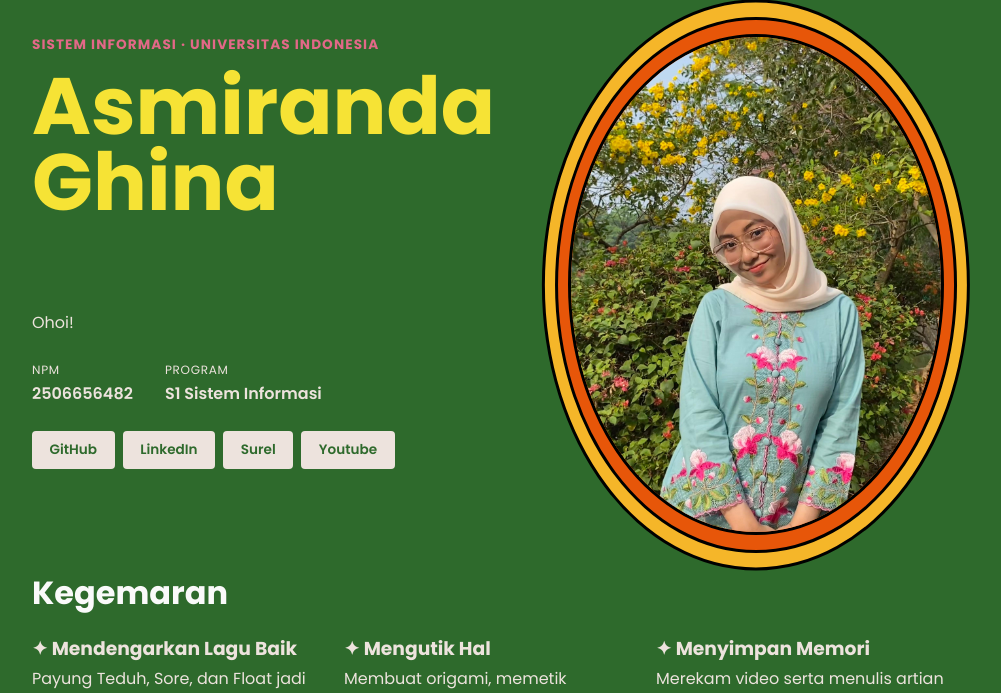
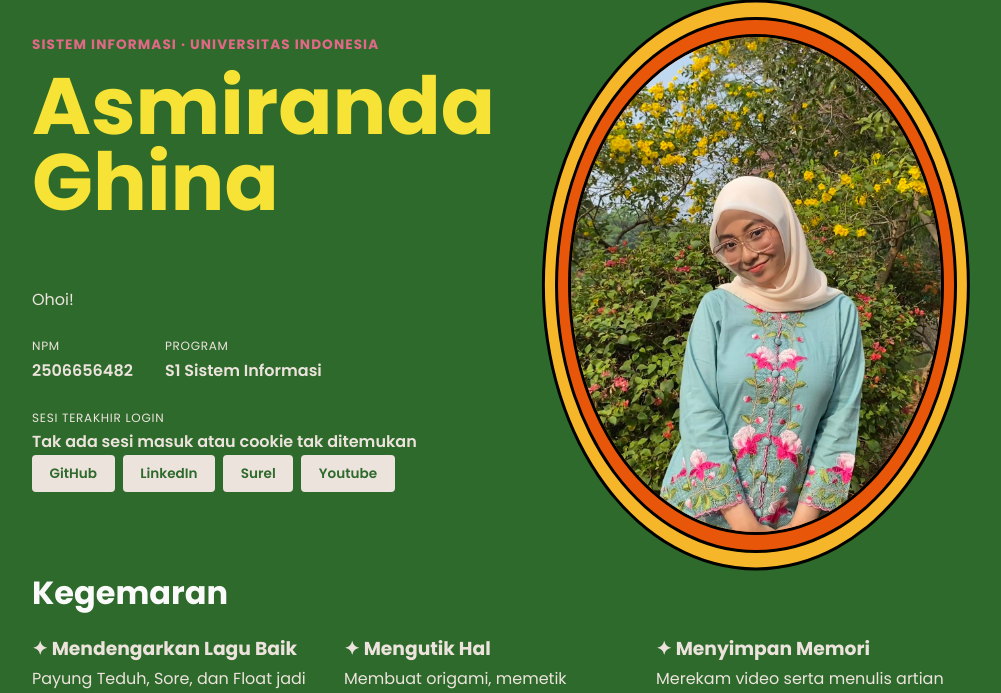
Before and after one commit to asmirandaghina/myportofolio, a Django app: page / in a window 1280 px wide. Shown: the part 112-805 px from the top of the page, without its empty margins (152-1153 px from the left). Run offline with Django 5.2, Linux system fonts and the light colour scheme.

Commit message:
Implementasi Bagian Session, Cookies, dan CSRF

```diff
--- a/main/views.py
+++ b/main/views.py
@@ -1,3 +1,4 @@
+import datetime
 from django.shortcuts import render
 from main.models import Experience, Lakon
 from django.contrib import messages
@@ -12,11 +13,13 @@ from django.shortcuts import redirect, render
 
 # Create your views here.
 def show_main(request):
+    last_login = request.COOKIES.get('last_login', 'Tak ada sesi masuk atau cookie tak ditemukan')
     context = {
         "name": "Asmiranda Ghina",
         "NPM": "2506656482",
         "study_program": "S1 Sistem Informasi",
         "bio": "Ohoi!",
+        "last_login": last_login
     }
     return render(request, "index.html", context)
 
@@ -109,8 +112,11 @@ def login_user(request):
     form = AuthenticationForm(request, data=request.POST or None)
 
     if request.method == "POST" and form.is_valid():
+        user = form.get_user()
         login(request, form.get_user())
-        return redirect("main:show_main")
+        response = redirect("main:show_main")
+        response.set_cookie('last_login', datetime.datetime.now().strftime('%Y-%m-%d %H:%M:%S'))
+        return response
 
     context = {
         "name": "Asmiranda Ghina",
@@ -121,4 +127,6 @@ def login_user(request):
 
 def logout_user(request):
     logout(request)
-    return redirect("main:show_main")
+    response = redirect("main:show_main")
+    response.delete_cookie('last_login')
+    return response
--- a/templates/base.html
+++ b/templates/base.html
@@ -19,7 +19,7 @@
                 <a href="{% url 'main:show_experience' %}">Perjalanan</a>
                 <a href="{% url 'main:show_lakoni' %}">Ku Lakoni</a>
                 {% if user.is_authenticated %}
-                    <span clas="nave-user">{{ user.username }}</span>
+                    <span class="nave-user">{{ user.username }}</span>
                     <a href="{% url 'main:logout' %}">Pulang</a>
                 {% else %}
                     <a href="{% url 'main:login' %}">Ketuk pintu</a>
--- a/templates/index.html
+++ b/templates/index.html
@@ -33,6 +33,10 @@
                             <dd>{{ study_program }}</dd>
                         </div>
                     </dl>
+                    <div class="meta-row">
+                        <dt>Sesi Terakhir Login</dt>
+                        <dd>{{ last_login }}</dd>
+                    </div>
                     <div class="social-links">
                         <a href="https://github.com/asmirandaghina" class="social-link">GitHub</a>
                         <a href="https://www.linkedin.com/in/asmiranda-ghina-245421377" class="social-link">LinkedIn</a>
```
